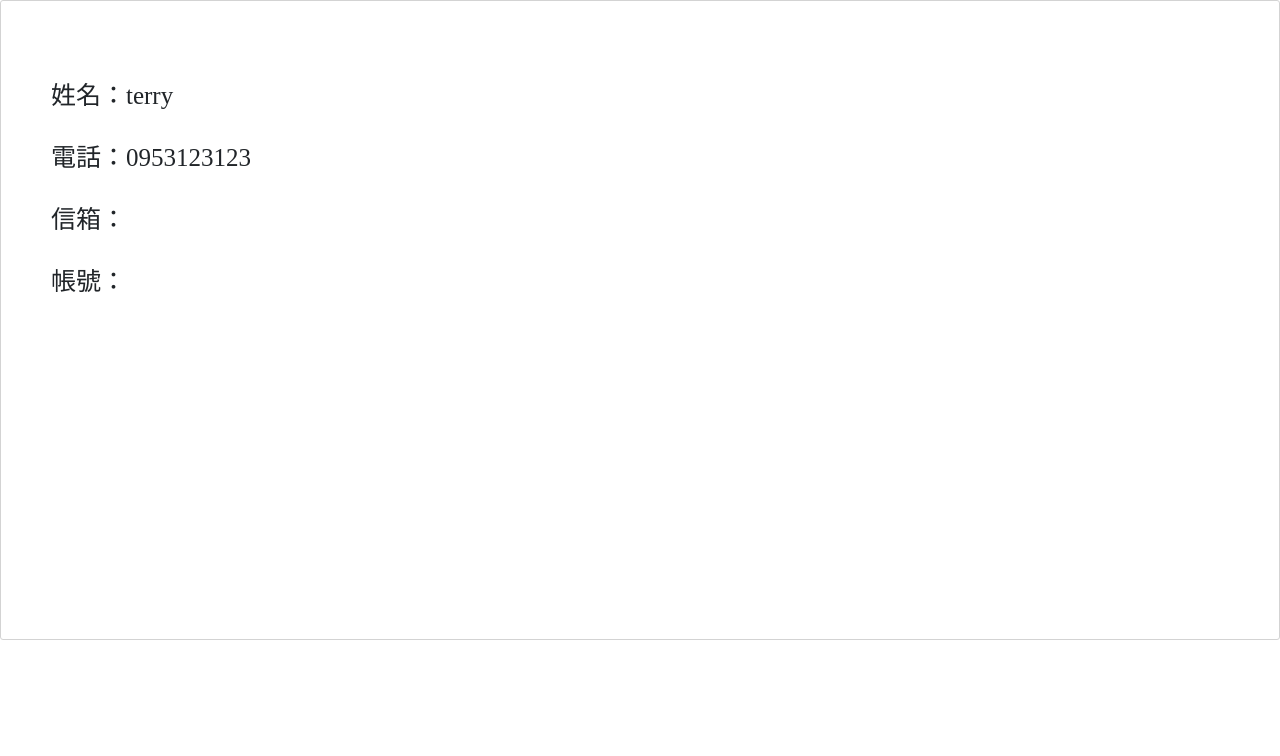
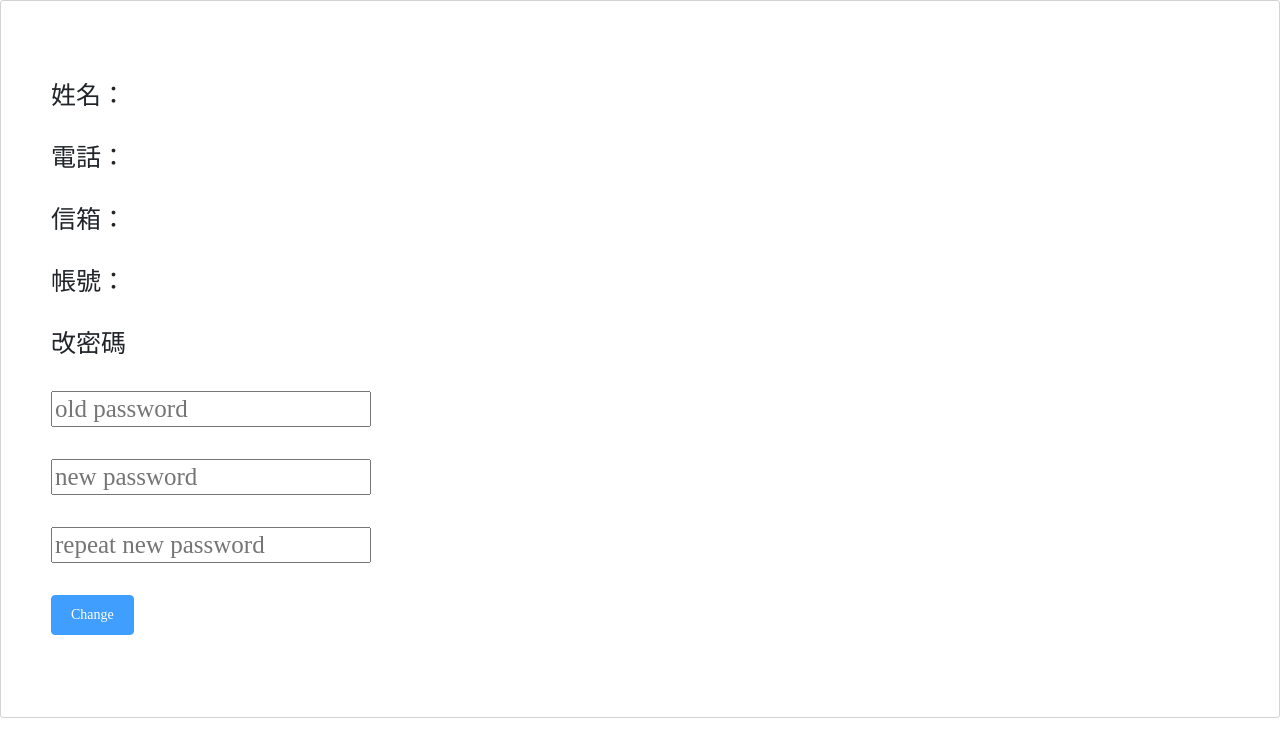
Before and after one commit to yangmxtim/TravelWebsite3, a Vue app: page /memberinfo in a window 1280 px wide. Shown: the top 756 px of the page. Built offline with nearby package versions, Linux system fonts and the light colour scheme; no server answers; a small style sheet from the web is missing; a web font is replaced by a local one.

Commit message:
新增改密碼功能

```diff
--- a/src/views/MemberInfo/MemberInfo.vue
+++ b/src/views/MemberInfo/MemberInfo.vue
@@ -1,31 +1,92 @@
 <template>
-
   <div class="info-container">
-        <h4>姓名：{{ info.name }}</h4>
-        <h4>電話：{{ info.phone }}</h4>
-        <h4>信箱：{{ name }}</h4>
+    <h4>姓名：{{ name }}</h4>
+    <h4>電話：{{ phone }}</h4>
+    <h4>信箱：{{ email }}</h4>
     <h4>帳號：{{ name }}</h4>
+    <h4>改密碼</h4>
+    <h4>
+      <input
+        type="password"
+        name="old_passwd"
+        id="c_passwd"
+        placeholder="old password"
+        required
+      />
+    </h4>
+    <h4>
+      <input
+        type="password"
+        name="change1_passwd"
+        id="c_passwd1"
+        placeholder="new password"
+        required
+      />
+    </h4>
+    <h4>
+      <input
+        type="password"
+        name="change2_passwd"
+        id="c_passwd2"
+        placeholder="repeat new password"
+        required
+      />
+    </h4>
+    <el-button size="large" type="primary" @click="sendChangePasswordRequest"
+      >Change</el-button
+    >
     <h4></h4>
   </div>
-
 </template>
 <script setup>
-import { ref, onMounted } from 'vue';
-import {  } from 'vue-router';
-import axios from 'axios';
-import MembersNav from '../Category/components/MembersNav.vue';
+import { ref, onMounted } from "vue";
+import { inject } from "vue";
+import axios from "axios";
+import MembersNav from "../Category/components/MembersNav.vue";
 
+import LayoutHeader from "../Layout/components/LayoutHeader.vue";
+import LayoutFooter from "../Layout/components/LayoutFooter.vue";
+import Weather from "../Weather/Weather.vue";
+import WeatherDate from "../Weather/WeatherDate.vue";
 
-import LayoutHeader from '../Layout/components/LayoutHeader.vue';
-import LayoutFooter from '../Layout/components/LayoutFooter.vue';
-import Weather from '../Weather/Weather.vue'
-import WeatherDate from '../Weather/WeatherDate.vue'
+const email = inject("email");
+const phone = inject("phone");
+const name = inject("name");
 
-const info = ref([]);
-info.value = {
-    "name": "terry",
-    "phone": "0953123123"
+const sendChangePasswordRequest = () => {
+  const old_passwd = document.getElementById("c_passwd").value;
+  const change1_passwd = document.getElementById("c_passwd1").value;
+  const change2_passwd = document.getElementById("c_passwd2").value;
+  if (change1_passwd != change2_passwd) {
+    alert("密碼不一致");
+    return;
+  } else {
+    axios
+      .post("http://localhost:8080/member/updateMemberInfo", null, {
+        params: {
+          newUsername: name.value,
+          newEmail: email.value,
+          password: old_passwd,
+          newPassword: change1_passwd,
+        },
+        withCredentials: true,
+      })
+      .then((response) => {
+        axios.post("http://localhost:8080/auth/logout", null, {
+          withCredentials: true,
+        });
+        alert("更改" + response.data + "請重新登入");
+        window.location.replace("http://localhost:5173/Login");
+        // window.location.reload();
+      });
   }
+};
+
+// const info = ref([]);
+// info.value = {
+//     "name": "terry",
+//     "phone": "0953123123"
+// }
 </script>
 <style scoped>
 .info-container {
```
Lines whose indentation alone changed are shown as unchanged.
